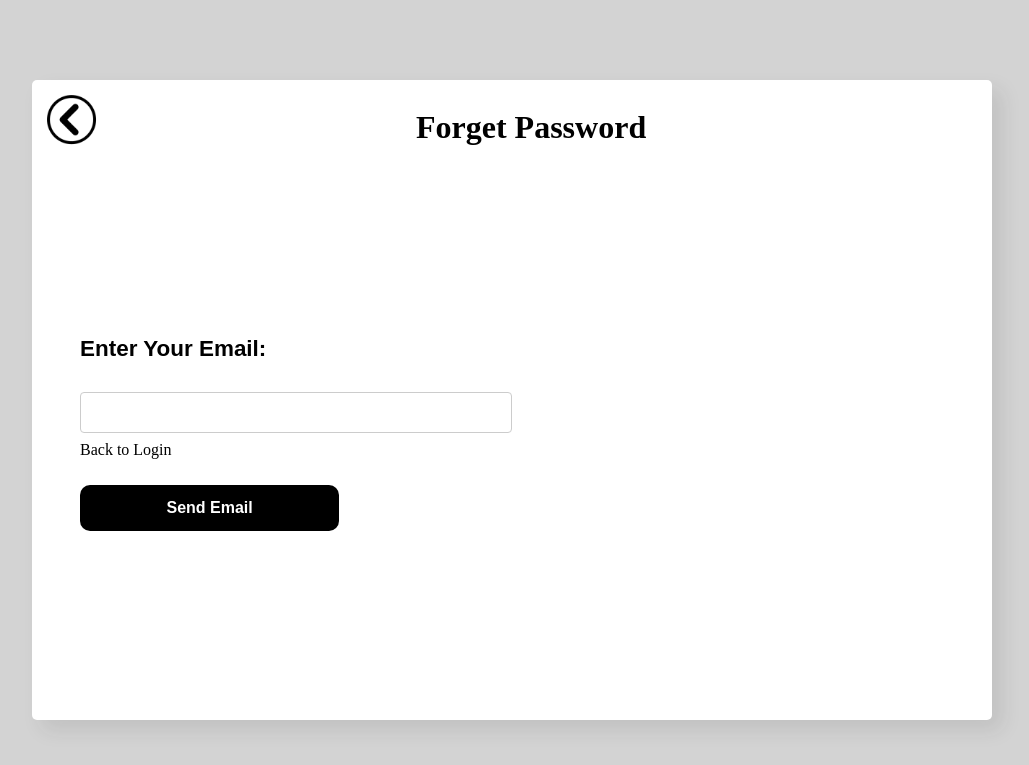
After one commit to ProlexicGT/Apu-Store, a PHP site: page /forgetpass.html in a window 1280 px wide. The commit adds this page. Shown: the top 765 px of the page, without its empty margins (128-1157 px from the left). Run offline with PHP 8.4, Linux system fonts and the light colour scheme.

Commit message:
Added forget password page

```diff
--- /dev/null
+++ b/forgetpass.html
@@ -0,0 +1,32 @@
+<!DOCTYPE html>
+<html lang="en">
+<head>
+    <meta charset="UTF-8">
+    <meta name="viewport" content="width=device-width, initial-scale=1.0">
+    <title>Forget Password</title>
+    <link rel="stylesheet" href="style.css">
+</head>
+<body style="background-color: lightgray;">
+    <div class="floating">
+        <div class="float-left">
+            <div id="abs-left">
+                <a href="index.html"><img src="/img/back_logo.png" alt="" id="back-logo"></a>
+            </div>
+        </div>
+        <h1 class="forget-pass-title">Forget Password</h1>
+        <div class="enter-email-layout">
+            <form action="">
+                <div class="enter-email">
+                    <label for="email"><h3>Enter Your Email:</h3></label>
+                    <br>
+                    <input type="text" name="email" id="email">
+                </div>
+            </form>
+            <a href="login.html">Back to Login</a>
+            <div>
+                <input class="submit" type="submit" value="Send Email">
+            </div>
+        </div>
+    </div>
+</body>
+</html>
--- a/login.html
+++ b/login.html
@@ -26,7 +26,7 @@
                     <br>
                     <input type="password" id="pass" name="password" >
                     <div>
-                        <a href="" id="abs-right">Forget Password</a>
+                        <a href="forgetpass.html" id="abs-right">Forget Password</a>
                     </div>
                 </div>
                 <div>
--- a/register.html
+++ b/register.html
@@ -34,11 +34,11 @@
                 <div class="pass" id="container">
                     <label for="pass">Password: </label>
                     <br>
-                    <input type="password" id="pass" name="password" >
+                    <input type="password" id="pass" name="password" placeholder="Password">
                     <div>
                     <label for="cpass">Confirm Password: </label>
                     <br>
-                    <input type="password" id="dpass" name="password" >
+                    <input type="password" id="dpass" name="password" placeholder="Confirm Password">
                     <div>
                     <a href="login.html" id="abs-left">Login</a>
                     </div>
--- a/style.css
+++ b/style.css
@@ -305,17 +305,19 @@ input[type=text], input[type=password], select {
 }
 
 .login-page-register-button {
-	width: 100%;
 	background-color: black;
 	color: white;
-	padding: 14px 132px;
-	border: none;
+	text-align: center;
+	text-decoration: none;
 	font-size: medium;
+	width: 100%;
+	padding: 12px 20px;
+	margin: 8px 0;
+	display: inline-block;
+	border: 1px solid #ccc;
 	border-radius: 4px;
-	cursor: pointer;
-	transition: transform .4s;
-	text-decoration: none;
-	cursor: pointer;
+	box-sizing: border-box;
+	outline-width: 0;
 }
 
 .login-page-register-button:hover {
@@ -340,3 +342,45 @@ input[type=text], input[type=password], select {
 .lastname {
 	margin-right: -9px;
 }
+
+.forget-pass-title {
+	text-wrap: nowrap;
+	left: 40%;
+	right: 40%;
+	margin-top: 3%;
+	position: absolute;
+}
+
+.enter-email-layout {
+	width: 90%;
+	left: 5%;
+	top: 40%;
+	position: absolute;
+}
+
+.enter-email-layout a {
+	text-decoration: none;
+	color: black;
+}
+
+.enter-email-layout div input[type=submit] {
+	width: 30%;
+	margin-top: 3%;
+	border-radius: 10px;
+	background-color: black;
+	color: white;
+	font-weight: bold;
+}
+
+.enter-email-layout div input[type=submit]:hover {
+	background-color: rgb(71, 71, 71);
+}
+
+.enter-email label {
+	font-size: larger;
+	font-family: Arial, Helvetica, sans-serif;
+}
+
+.enter-email input {
+	width: 50%;
+}
```
